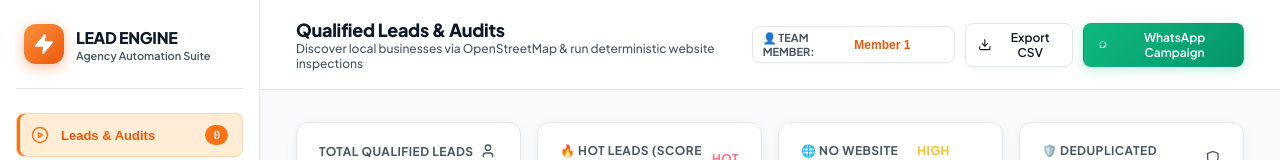
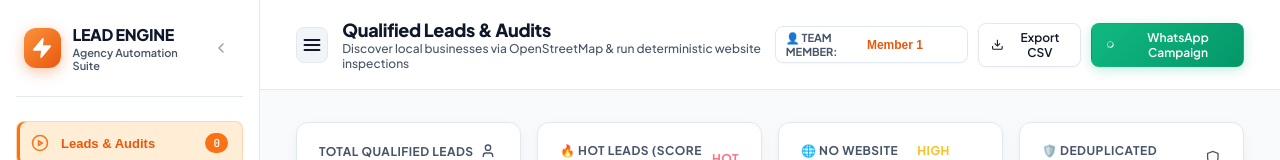
Before and after one commit to khushkamal/automation, a website: page public/index.html in a window 1280 px wide. Shown: the top 160 px of the page. Drawn offline with Linux system fonts and the light colour scheme; no server answers.

Commit message:
feat: add 1-click sidebar collapse toggle (show and hide)

```diff
--- a/public/app.js
+++ b/public/app.js
@@ -53,6 +53,31 @@ document.addEventListener('DOMContentLoaded', () => {
     btnQuickWaCampaign.addEventListener('click', () => {
       switchTab('tab-whatsapp');
     });
+  }
+
+  // Sidebar Show/Hide Toggle Logic (Click to Show, Click to Hide)
+  const appLayout = document.querySelector('.app-layout');
+  const btnToggleSidebar = document.getElementById('btn-toggle-sidebar');
+  const btnCollapseSidebar = document.getElementById('btn-collapse-sidebar');
+
+  function toggleSidebar() {
+    if (!appLayout) return;
+    appLayout.classList.toggle('sidebar-collapsed');
+    const isCollapsed = appLayout.classList.contains('sidebar-collapsed');
+    localStorage.setItem('sidebar_collapsed', isCollapsed ? 'true' : 'false');
+  }
+
+  if (btnToggleSidebar) {
+    btnToggleSidebar.addEventListener('click', toggleSidebar);
+  }
+
+  if (btnCollapseSidebar) {
+    btnCollapseSidebar.addEventListener('click', toggleSidebar);
+  }
+
+  // Restore saved sidebar preference if any
+  if (localStorage.getItem('sidebar_collapsed') === 'true' && appLayout) {
+    appLayout.classList.add('sidebar-collapsed');
   }
 
   // Metric Stats Elements
--- a/public/index.html
+++ b/public/index.html
@@ -24,6 +24,11 @@
           <h1>LEAD ENGINE</h1>
           <p>Agency Automation Suite</p>
         </div>
+        <button id="btn-collapse-sidebar" class="btn-sidebar-collapse" title="Hide Sidebar">
+          <svg width="16" height="16" viewBox="0 0 24 24" fill="none" stroke="currentColor" stroke-width="2.2" stroke-linecap="round" stroke-linejoin="round">
+            <polyline points="15 18 9 12 15 6"></polyline>
+          </svg>
+        </button>
       </div>
 
       <nav class="sidebar-nav">
@@ -77,9 +82,18 @@
     <main class="main-content">
       <!-- Top Navigation Bar -->
       <header class="topbar">
-        <div class="topbar-title">
-          <h2 id="topbar-page-title">Qualified Leads & Audits</h2>
-          <p id="topbar-page-sub">Discover local businesses via OpenStreetMap & run deterministic website inspections</p>
+        <div style="display:flex; align-items:center; gap:14px;">
+          <button id="btn-toggle-sidebar" class="btn-sidebar-toggle" title="Toggle Sidebar (Show/Hide)">
+            <svg width="20" height="20" viewBox="0 0 24 24" fill="none" stroke="currentColor" stroke-width="2.2" stroke-linecap="round" stroke-linejoin="round">
+              <line x1="3" y1="12" x2="21" y2="12"></line>
+              <line x1="3" y1="6" x2="21" y2="6"></line>
+              <line x1="3" y1="18" x2="21" y2="18"></line>
+            </svg>
+          </button>
+          <div class="topbar-title">
+            <h2 id="topbar-page-title">Qualified Leads & Audits</h2>
+            <p id="topbar-page-sub">Discover local businesses via OpenStreetMap & run deterministic website inspections</p>
+          </div>
         </div>
 
         <div class="topbar-actions">
--- a/public/style.css
+++ b/public/style.css
@@ -72,6 +72,65 @@ body {
   flex-direction: column;
   padding: 24px 16px;
   flex-shrink: 0;
+  transition: width 0.25s cubic-bezier(0.16, 1, 0.3, 1),
+              padding 0.25s cubic-bezier(0.16, 1, 0.3, 1),
+              margin-left 0.25s cubic-bezier(0.16, 1, 0.3, 1),
+              opacity 0.2s ease,
+              transform 0.25s cubic-bezier(0.16, 1, 0.3, 1);
+  position: relative;
+  z-index: 50;
+}
+
+/* Sidebar Collapsed State (Click to Hide/Show) */
+.app-layout.sidebar-collapsed .sidebar {
+  margin-left: -260px;
+  width: 0;
+  padding: 0;
+  border-right: none;
+  opacity: 0;
+  pointer-events: none;
+}
+
+.btn-sidebar-toggle {
+  background: var(--bg-surface-elevated);
+  border: 1px solid var(--border-subtle);
+  color: var(--text-primary);
+  width: 36px;
+  height: 36px;
+  border-radius: var(--radius-sm);
+  display: flex;
+  align-items: center;
+  justify-content: center;
+  cursor: pointer;
+  transition: var(--transition);
+}
+
+.btn-sidebar-toggle:hover {
+  background: #ffffff;
+  border-color: var(--brand-orange);
+  color: var(--brand-orange-dark);
+  box-shadow: 0 2px 8px rgba(0, 0, 0, 0.06);
+}
+
+.btn-sidebar-collapse {
+  background: transparent;
+  border: 1px solid transparent;
+  color: var(--text-tertiary);
+  width: 30px;
+  height: 30px;
+  border-radius: var(--radius-sm);
+  display: flex;
+  align-items: center;
+  justify-content: center;
+  cursor: pointer;
+  margin-left: auto;
+  transition: var(--transition);
+}
+
+.btn-sidebar-collapse:hover {
+  background: var(--bg-surface-elevated);
+  border-color: var(--border-subtle);
+  color: var(--brand-orange-dark);
 }
 
 .brand-header {
```
